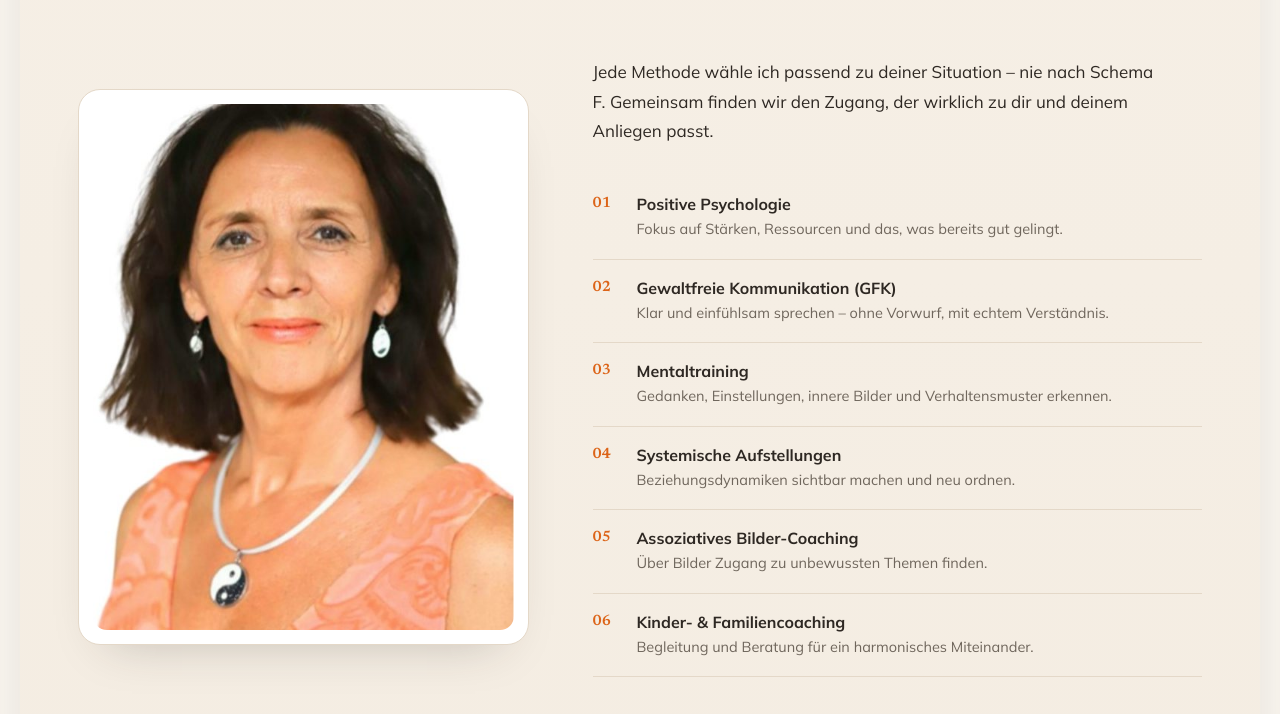
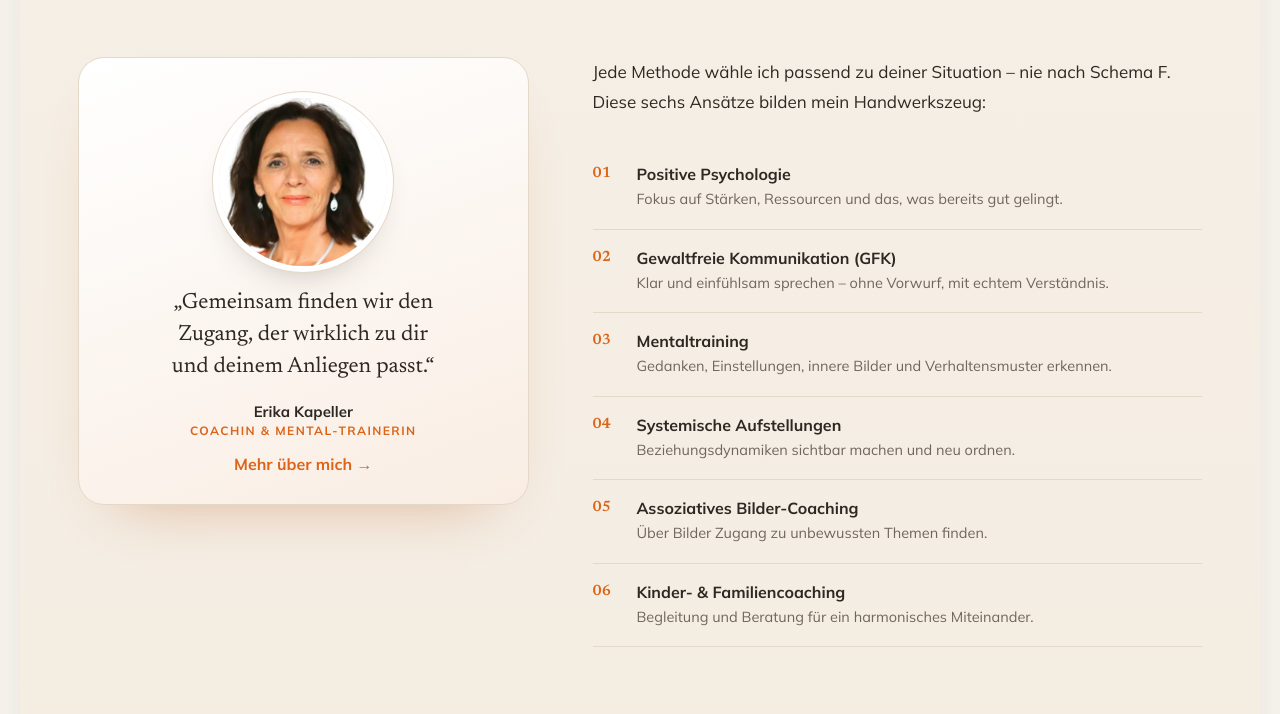
Before and after one commit to kainbergermanuel-commits/erika-kapeller-coaching, a plain HTML site: page index.html in a window 1280 px wide. Shown: the part 3638-4352 px from the top of the page. Drawn offline with Linux system fonts and the light colour scheme.

Commit message:
Methode: persoenliche Karte statt grossem, unscharfem Portraet
Rundes Portraet (420px Quelle fuer 168px Anzeige, gestochen scharf) mit
Zitat, Name und Rolle, am Desktop mitlaufend neben der Methodenliste;
auf der Methode-Seite und der Startseite. Intro-Saetze entdoppelt.

Co-Authored-By: Claude Opus 5.5 <noreply@anthropic.com>

```diff
--- a/index.html
+++ b/index.html
@@ -11,7 +11,7 @@
 <link rel="preconnect" href="https://fonts.googleapis.com">
 <link rel="preconnect" href="https://fonts.gstatic.com" crossorigin>
 <link href="https://fonts.googleapis.com/css2?family=Newsreader:ital,opsz,wght@0,6..72,400;0,6..72,500;0,6..72,600;1,6..72,400&family=Mulish:wght@300;400;500;600;700&display=swap" rel="stylesheet">
-<link rel="stylesheet" href="styles.css?v=20261117d">
+<link rel="stylesheet" href="styles.css?v=20261117e">
 </head>
 <body>
 
@@ -175,13 +175,17 @@
   </div>
 
   <div class="methode-grid">
-    <div class="methode-image">
-      <div class="methode-image-inner">
-        <img width="561" height="919" src="assets/img/erika-portrait-methode.jpg" alt="Porträt von Erika Kapeller">
-      </div>
-    </div>
+    <figure class="methode-karte">
+      <div class="methode-karte-bild"><img src="assets/img/erika-portrait-rund.jpg" alt="Porträt von Erika Kapeller" width="420" height="420" loading="lazy"></div>
+      <blockquote><p>„Gemeinsam finden wir den Zugang, der wirklich zu dir und deinem Anliegen passt.“</p></blockquote>
+      <figcaption>
+        <span class="methode-karte-name">Erika Kapeller</span>
+        <span class="methode-karte-rolle">Coachin &amp; Mental-Trainerin</span>
+      </figcaption>
+      <a href="ueber-mich.html" class="link-arrow">Mehr über mich →</a>
+    </figure>
     <div>
-      <p class="methode-intro">Jede Methode wähle ich passend zu deiner Situation – nie nach Schema F. Gemeinsam finden wir den Zugang, der wirklich zu dir und deinem Anliegen passt.</p>
+      <p class="methode-intro">Jede Methode wähle ich passend zu deiner Situation – nie nach Schema F. Diese sechs Ansätze bilden mein Handwerkszeug:</p>
       <div class="methode-list">
         <div class="methode-item">
           <div class="methode-num">01</div>
@@ -326,6 +330,6 @@
 
 </div>
 
-<script src="script.js?v=20261117d"></script>
+<script src="script.js?v=20261117e"></script>
 </body>
 </html>
--- a/styles.css
+++ b/styles.css
@@ -1247,3 +1247,27 @@ h1, h2, h3, .section-title, .page-title, .hero-title, .gift-title { text-wrap: b
 img[width][height] { height: auto; }
 .hero-image img[width][height], .methode-image-inner img[width][height] { height: 100%; }
 .gift-cover { font-family: inherit; }
+
+/* Methode: persönliche Karte statt großem Foto */
+.methode-karte {
+  margin: 0; align-self: start; text-align: center;
+  background: linear-gradient(160deg, #fff 0%, var(--tint) 100%);
+  border: 1px solid var(--line); border-radius: 26px;
+  padding: clamp(28px,4vw,40px) clamp(22px,3vw,34px) 30px;
+  box-shadow: 0 30px 60px -40px rgba(var(--accent-deep-rgb),.45);
+}
+@media (min-width: 861px) { .methode-karte { position: sticky; top: 110px; } }
+.methode-karte-bild {
+  width: 168px; height: 168px; margin: 0 auto 22px; border-radius: 50%; overflow: hidden;
+  box-shadow: 0 0 0 6px #fff, 0 0 0 7px var(--line), 0 18px 36px -18px rgba(46,40,35,.4);
+}
+.methode-karte-bild img { width: 100%; height: 100%; object-fit: cover; display: block; }
+.methode-karte blockquote { margin: 0 0 18px; }
+.methode-karte blockquote p {
+  font-family: 'Newsreader', serif; font-size: clamp(19px,2vw,22px); line-height: 1.45;
+  color: var(--ink); text-wrap: balance;
+}
+.methode-karte figcaption { display: flex; flex-direction: column; gap: 2px; margin-bottom: 16px; }
+.methode-karte-name { font-weight: 700; color: var(--ink); font-size: 15px; }
+.methode-karte-rolle { font-size: 12px; font-weight: 700; letter-spacing: .12em; text-transform: uppercase; color: var(--accent); }
+@media (max-width: 860px) { .methode-karte { max-width: 420px; margin: 0 auto; } }
```
Also changed, not shown: 404.html (+2 -2 lines), angebote.html (+2 -2 lines), datenschutz.html (+2 -2 lines), impressum.html (+2 -2 lines), kontakt.html (+2 -2 lines), methode.html (+12 -8 lines), stimmen.html (+2 -2 lines), ueber-mich.html (+2 -2 lines), assets/img/erika-portrait-rund.jpg (added).
